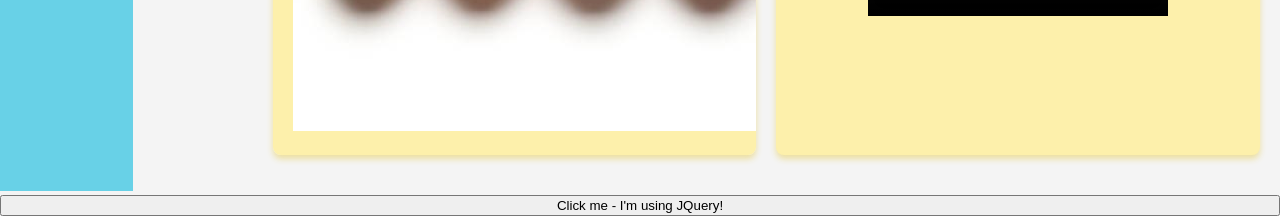
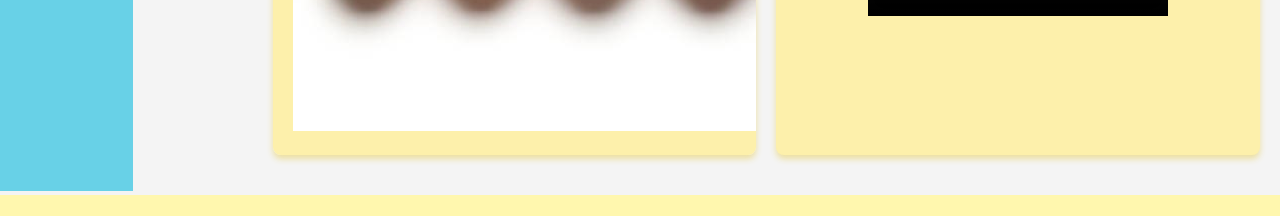
Before and after one commit to KeiranWalker/Scrandemonium, a Django app: page /scrandemonium/about/ in a window 1280 px wide. Shown: the part 893-1109 px from the top of the page. After the commit the page ends 1088 px from the top, so only its background shows below. Run offline with Django 3.2, Linux system fonts and the light colour scheme; grey boxes are pictures that could not be loaded.

Commit message:
Removed phantom jQuery button

```diff
--- a/templates/scrandemonium/base.html
+++ b/templates/scrandemonium/base.html
@@ -67,10 +67,6 @@
             </div>
         </div>
 
-        <button class="btn btn-primary" id="about-btn">
-            Click me - I'm using JQuery!
-        </button>
-
     </body>
 
 </html>
```
